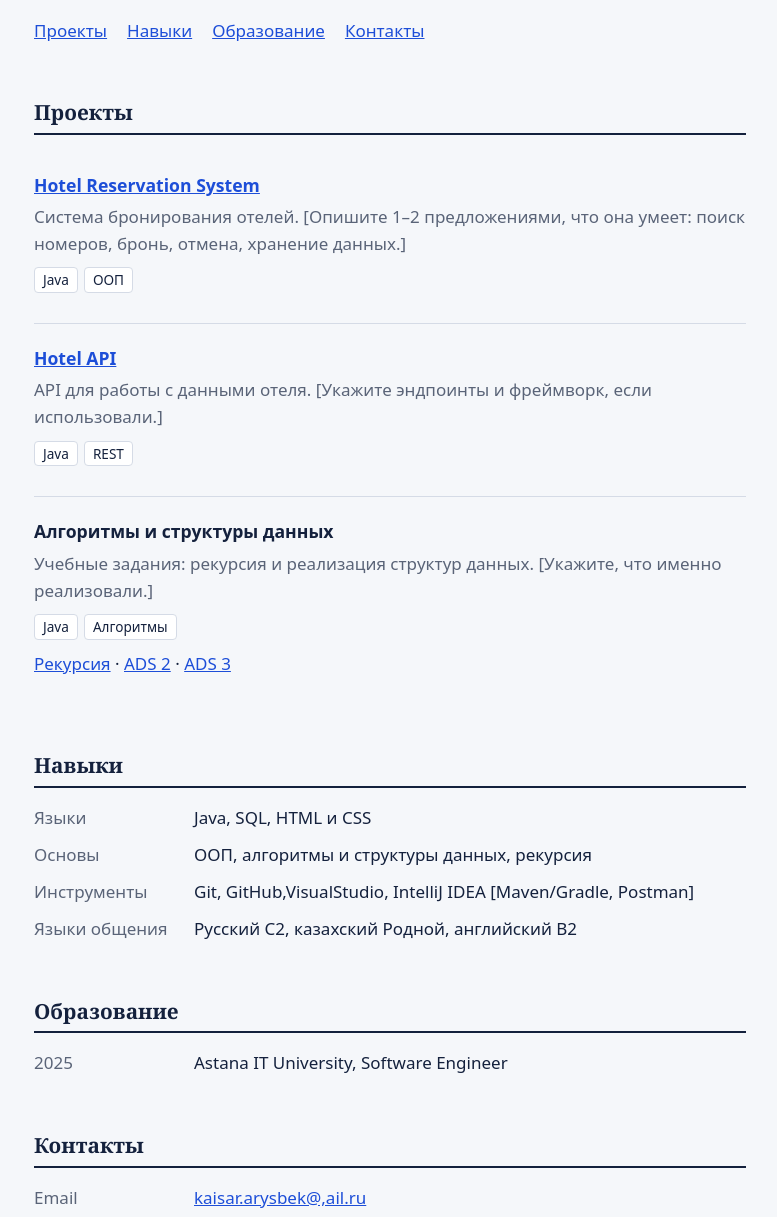
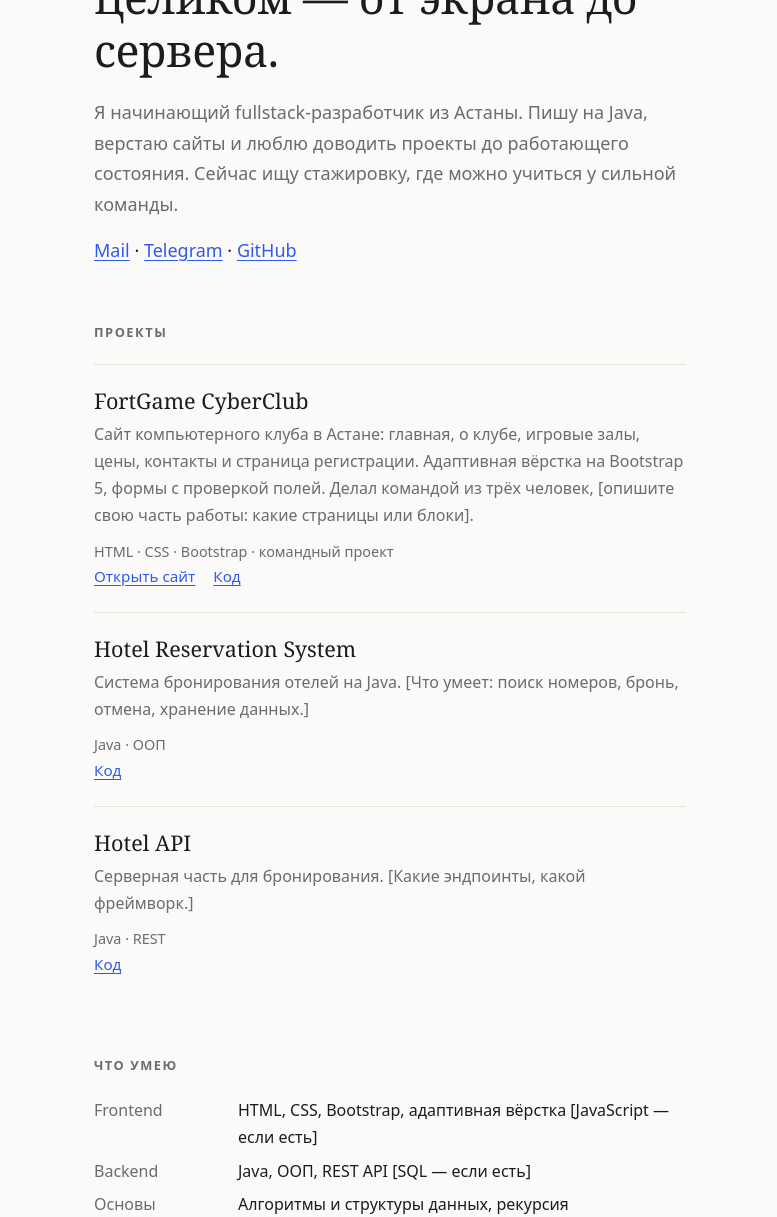
Before and after one commit to kaisarars/kaisarars.github.io, a plain HTML site: page index.html in a window 1280 px wide. Shown: the part 210-1427 px from the top of the page, without its empty margins (250-1027 px from the left). Drawn offline with Linux system fonts and the light colour scheme.

Commit message:
Add files via upload

```diff
--- a/index.html
+++ b/index.html
@@ -3,106 +3,77 @@
 <head>
 <meta charset="utf-8">
 <meta name="viewport" content="width=device-width, initial-scale=1">
-<title>Kaisar Arysbek — Junior Java-разработчик</title>
-<meta name="description" content="Резюме и проекты Junior Java-разработчика из Астаны">
+<title>Кайсар Арысбек — начинающий fullstack-разработчик</title>
+<meta name="description" content="Портфолио Кайсара Арысбека, начинающего fullstack-разработчика из Астаны">
 <style>
-  :root {
-    --bg: #f5f7fa; --ink: #14213d; --muted: #5a6478; --line: #d5dbe6; --accent: #1d4ed8; --panel: #ffffff;
+  :root { --bg:#fbfaf8; --ink:#1c1c1e; --muted:#6b6b70; --line:#e4e2dd; --accent:#2f5bea; }
+  @media (prefers-color-scheme: dark) {
+    :root { --bg:#141416; --ink:#ececee; --muted:#9a9aa2; --line:#2b2b30; --accent:#8fa8ff; }
   }
-  @media (prefers-color-scheme: dark) {
-    :root { --bg: #0e1424; --ink: #e8ecf5; --muted: #98a2b8; --line: #27304a; --accent: #7aa2ff; --panel: #151c30; }
-  }
-  * { box-sizing: border-box; }
-  html { scroll-behavior: smooth; }
-  body { margin: 0; background: var(--bg); color: var(--ink);
-    font: 17px/1.6 system-ui, -apple-system, "Segoe UI", Roboto, sans-serif; }
-  a { color: var(--accent); }
-  a:focus-visible { outline: 3px solid var(--accent); outline-offset: 2px; }
-  .wrap { max-width: 760px; margin: 0 auto; padding: 56px 24px 80px; }
-  header h1 { font: 700 clamp(2.2rem, 7vw, 3.4rem)/1.05 Georgia, "Times New Roman", serif; margin: 0 0 12px; letter-spacing: -0.02em; }
-  header p { margin: 0 0 20px; color: var(--muted); max-width: 52ch; }
-  nav ul { list-style: none; display: flex; flex-wrap: wrap; gap: 8px 20px; padding: 0; margin: 0; }
-  section { margin-top: 56px; }
-  h2 { font: 700 1.3rem/1.2 Georgia, serif; margin: 0 0 16px; padding-bottom: 8px; border-bottom: 2px solid var(--ink); }
-  .project { padding: 20px 0; border-bottom: 1px solid var(--line); }
-  .project:last-child { border-bottom: 0; }
-  .project h3 { margin: 0 0 4px; font-size: 1.1rem; }
-  .project p { margin: 0 0 10px; color: var(--muted); }
-  .tags { display: flex; flex-wrap: wrap; gap: 6px; padding: 0; margin: 0 0 10px; list-style: none; }
-  .tags li { font-size: .85rem; border: 1px solid var(--line); background: var(--panel); border-radius: 4px; padding: 1px 8px; }
-  dl { margin: 0; display: grid; grid-template-columns: 9rem 1fr; gap: 10px 16px; }
-  dt { color: var(--muted); } dd { margin: 0; }
-  @media (max-width: 520px) { dl { grid-template-columns: 1fr; gap: 0; } dd { margin-bottom: 12px; } }
-  footer { margin-top: 64px; color: var(--muted); font-size: .9rem; }
+  * { box-sizing:border-box; }
+  body { margin:0; background:var(--bg); color:var(--ink); font:18px/1.7 system-ui,-apple-system,"Segoe UI",Roboto,sans-serif; }
+  a { color:var(--accent); text-underline-offset:3px; }
+  a:focus-visible { outline:3px solid var(--accent); outline-offset:3px; border-radius:4px; }
+  main { max-width:640px; margin:0 auto; padding:72px 24px 48px; }
+  h1 { font:400 clamp(2rem,6vw,2.8rem)/1.2 Georgia,"Times New Roman",serif; margin:0 0 20px; letter-spacing:-.01em; }
+  h2 { font-size:.8rem; font-weight:600; letter-spacing:.12em; text-transform:uppercase; color:var(--muted); margin:56px 0 20px; }
+  p { margin:0 0 16px; }
+  .muted { color:var(--muted); }
+  .project { padding:22px 0; border-top:1px solid var(--line); }
+  .project:last-child { border-bottom:1px solid var(--line); }
+  .project h3 { font:400 1.35rem/1.3 Georgia,serif; margin:0 0 6px; }
+  .project p { margin:0 0 10px; color:var(--muted); font-size:1rem; }
+  .meta { font-size:.9rem; color:var(--muted); }
+  .links { font-size:.95rem; display:flex; gap:18px; flex-wrap:wrap; }
+  dl { margin:0; display:grid; grid-template-columns:8rem 1fr; gap:6px 16px; font-size:1rem; }
+  dt { color:var(--muted); } dd { margin:0; }
+  @media (max-width:520px){ dl { grid-template-columns:1fr; gap:0; } dd { margin-bottom:12px; } }
+  footer { max-width:640px; margin:0 auto; padding:0 24px 56px; color:var(--muted); font-size:.9rem; }
 </style>
 </head>
 <body>
-<div class="wrap">
-  <header>
-    <h1>Kaisar Arysbek</h1>
-    <p>Junior Java-разработчик из Астаны. Пишу backend-приложения на Java и ищу стажировку, где можно расти в команде.</p>
-    <nav aria-label="Разделы"><ul>
-      <li><a href="#projects">Проекты</a></li>
-      <li><a href="#skills">Навыки</a></li>
-      <li><a href="#education">Образование</a></li>
-      <li><a href="#contacts">Контакты</a></li>
-    </ul></nav>
-  </header>
+<main>
+  <h1>Привет, я Кайсар.<br>Учусь делать сайты целиком — от экрана до сервера.</h1>
+  <p class="muted">Я начинающий fullstack-разработчик из Астаны. Пишу на Java, верстаю сайты и люблю доводить проекты до работающего состояния. Сейчас ищу стажировку, где можно учиться у сильной команды.</p>
+  <p><a href="mailto:kaisar.arysbek@mail.ru">Mail</a> · <a href="https://t.me/ckakkak">Telegram</a> · <a href="https://github.com/kaisarars">GitHub</a></p>
 
-  <main>
-    <section id="projects">
   <h2>Проекты</h2>
 
   <article class="project">
-        <h3><a href="https://github.com/Kakds/Hotel-Reservation-System">Hotel Reservation System</a></h3>
-        <p>Система бронирования отелей. [Опишите 1–2 предложениями, что она умеет: поиск номеров, бронь, отмена, хранение данных.]</p>
-        <ul class="tags"><li>Java</li><li>ООП</li></ul>
+    <h3>FortGame CyberClub</h3>
+    <p>Сайт компьютерного клуба в Астане: главная, о клубе, игровые залы, цены, контакты и страница регистрации. Адаптивная вёрстка на Bootstrap 5, формы с проверкой полей. Делал командой из трёх человек, [опишите свою часть работы: какие страницы или блоки].</p>
+    <div class="meta">HTML · CSS · Bootstrap · командный проект</div>
+    <div class="links"><a href="https://github.com/kaisarars/PC-club-concept">Открыть сайт</a><a href="https://github.com/kaisarars/PC-club-concept">Код</a></div>
   </article>
 
   <article class="project">
-        <h3><a href="https://github.com/Kakds/hotelapi">Hotel API</a></h3>
-        <p>API для работы с данными отеля. [Укажите эндпоинты и фреймворк, если использовали.]</p>
-        <ul class="tags"><li>Java</li><li>REST</li></ul>
+    <h3>Hotel Reservation System</h3>
+    <p>Система бронирования отелей на Java. [Что умеет: поиск номеров, бронь, отмена, хранение данных.]</p>
+    <div class="meta">Java · ООП</div>
+    <div class="links"><a href="https://github.com/Kakds/Hotel-Reservation-System">Код</a></div>
   </article>
 
   <article class="project">
-        <h3>Алгоритмы и структуры данных</h3>
-        <p>Учебные задания: рекурсия и реализация структур данных. [Укажите, что именно реализовали.]</p>
-        <ul class="tags"><li>Java</li><li>Алгоритмы</li></ul>
-        <a href="https://github.com/Kakds/assignment1-recursion">Рекурсия</a> ·
-        <a href="https://github.com/Kakds/assignment-2-ads">ADS 2</a> ·
-        <a href="https://github.com/Kakds/assignment-3_ads">ADS 3</a>
+    <h3>Hotel API</h3>
+    <p>Серверная часть для бронирования. [Какие эндпоинты, какой фреймворк.]</p>
+    <div class="meta">Java · REST</div>
+    <div class="links"><a href="https://github.com/Kakds/hotelapi">Код</a></div>
   </article>
-    </section>
 
-    <section id="skills">
-      <h2>Навыки</h2>
+  <h2>Что умею</h2>
   <dl>
-        <dt>Языки</dt><dd>Java, SQL, HTML и CSS</dd>
-        <dt>Основы</dt><dd>ООП, алгоритмы и структуры данных, рекурсия</dd>
-        <dt>Инструменты</dt><dd>Git, GitHub,VisualStudio, IntelliJ IDEA [Maven/Gradle, Postman]</dd>
-        <dt>Языки общения</dt><dd>Русский C2, казахский Родной, английский B2</dd>
+    <dt>Frontend</dt><dd>HTML, CSS, Bootstrap, адаптивная вёрстка [JavaScript — если есть]</dd>
+    <dt>Backend</dt><dd>Java, ООП, REST API [SQL — если есть]</dd>
+    <dt>Основы</dt><dd>Алгоритмы и структуры данных, рекурсия</dd>
+    <dt>Инструменты</dt><dd>Git, GitHub, IntelliJ IDEA</dd>
   </dl>
-    </section>
 
-    <section id="education">
-      <h2>Образование</h2>
+  <h2>Обо мне</h2>
   <dl>
-        <dt>2025</dt><dd>Astana IT University, Software Engineer</dd>
+    <dt>Учусь</dt><dd>Astana IT University, Software Engineering, Дата поступление: 2025</dd>
+    <dt>Языки</dt><dd>Русский C2, казахский C2, английский B2</dd>
   </dl>
-    </section>
-
-    <section id="contacts">
-      <h2>Контакты</h2>
-      <dl>
-        <dt>Email</dt><dd><a href="mailto:kaisar.arysbek@mail.ru">kaisar.arysbek@,ail.ru</a></dd>
-        <dt>Telegram</dt><dd><a href="https://t.me/ckakkak">@ckakkak</a></dd>
-        <dt>GitHub</dt><dd><a href="https://github.com/kaisarars">github.com/kaisarars</a></dd>
-      </dl>
-    </section>
 </main>
-
 <footer>Астана, Казахстан</footer>
-</div>
 </body>
 </html>
```
Lines whose indentation alone changed are shown as unchanged.
